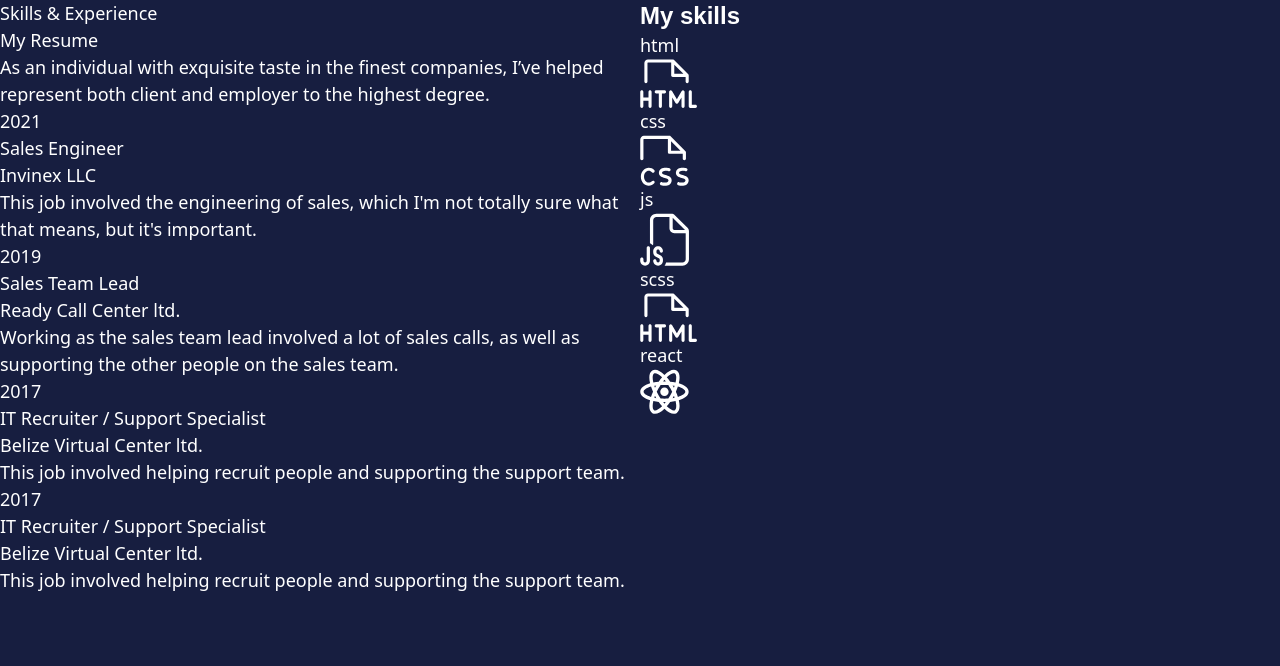
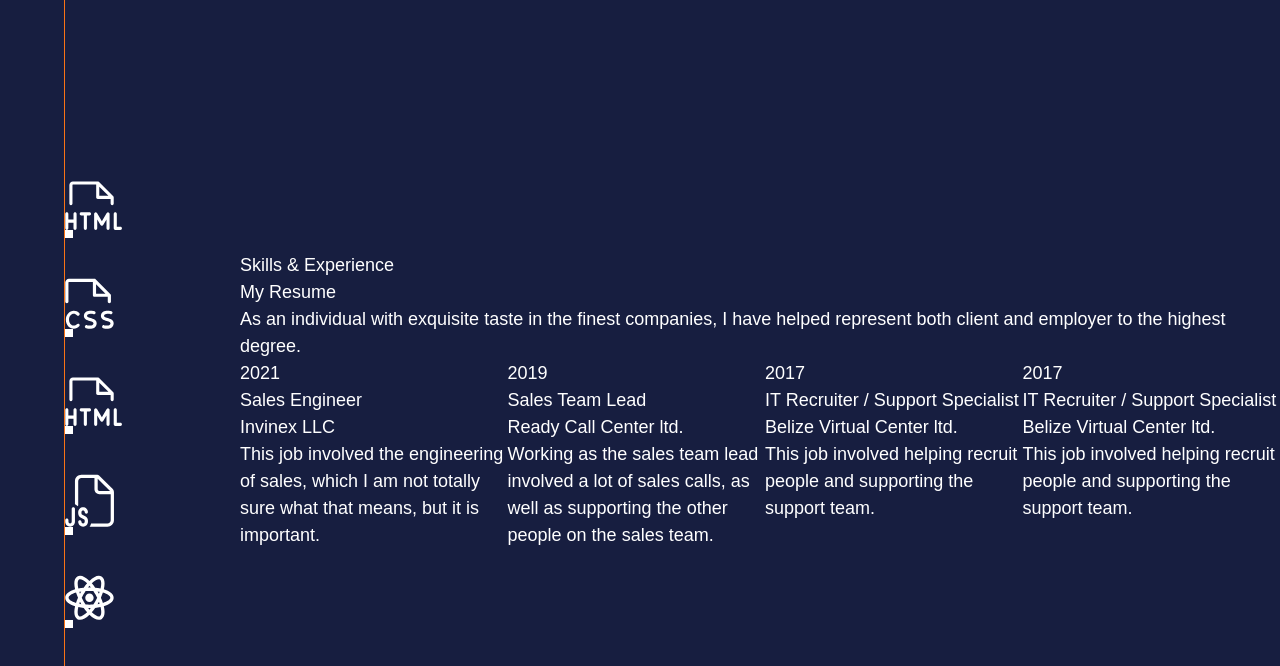
Before and after one commit to itsMohammedNayeem/resume-page, a React (Vite) app: page / in a window 1280 px wide. Shown: the top 666 px of the page. Built offline with nearby package versions, Linux system fonts and the light colour scheme; a small style sheet from the web is missing.

Commit message:
Update App.jsx and index.css

```diff
--- a/src/App.jsx
+++ b/src/App.jsx
@@ -6,15 +6,15 @@
 
 function App() {
   return (
-    <div className="main-grid grid grid-cols-2 min-h-screen w-full bg-primary-800 text-neutral-100">
-      <main className="">
+    <div className="main-grid min-h-dvh grid grid-flow-dense grid-cols-[15rem_auto] items-center w-full bg-primary-800 text-neutral-100 font-outfit">
+      <main className="col-start-2">
         <p className="eyebrow">Skills & Experience</p>
         <h1 className="page-title">My Resume</h1>
         <p className="intro">
-          As an individual with exquisite taste in the finest companies, I’ve
+          As an individual with exquisite taste in the finest companies, I have
           helped represent both client and employer to the highest degree.
         </p>
-        <div className="job-experience">
+        <div className="job-experience grid grid-flow-col">
           <div className="job">
             <p className="year">2021</p>
             <div className="job-info">
@@ -22,8 +22,8 @@
               <span className="company">Invinex LLC</span>
             </div>
             <p>
-              This job involved the engineering of sales, which I'm not totally
-              sure what that means, but it's important.
+              This job involved the engineering of sales, which I am not totally
+              sure what that means, but it is important.
             </p>
           </div>
 
@@ -63,28 +63,30 @@
           </div>
         </div>
       </main>
-      <aside>
-        <h2 className="visually-hidden font-outfit text-2xl font-bold">
-          My skills
-        </h2>
-        <ul className="icon-list">
-          <li>
+
+      <aside className="col-start-1 self-stretch">
+        <h2 className="visually-hidden">My skills</h2>
+        <ul
+          className="icon-list content-center h-full list-none grid gap-[3rem] ml-[4rem] border-l-[1px] border-orange-500"
+          role="list"
+        >
+          <li className="lists-items">
             <p className="visually-hidden">html</p>
             <img src={html} alt="" />
           </li>
-          <li>
+          <li className="lists-items">
             <p className="visually-hidden">css</p>
             <img src={css} alt="" />
           </li>
-          <li>
-            <p className="visually-hidden">js</p>
-            <img src={js} alt="" />
-          </li>
-          <li>
+          <li className="lists-items">
             <p className="visually-hidden">scss</p>
             <img src={scss} alt="" />
           </li>
-          <li>
+          <li className="lists-items">
+            <p className="visually-hidden">scss</p>
+            <img src={js} alt="" />
+          </li>
+          <li className="lists-items">
             <p className="visually-hidden">react</p>
             <img src={react} alt="" />
           </li>
--- a/src/index.css
+++ b/src/index.css
@@ -19,7 +19,7 @@
     box-sizing: border-box;
 }
 
-img,
+/* img,
 svg,
 picture,
 video {
@@ -27,6 +27,7 @@
     display: block;
 }
 
+*/
 html {
     color-scheme: dark;
 }
@@ -206,9 +207,11 @@
     background: var(--clr-neutral-100);
 } */
 
-/* @layer components {
+@layer components {
     .visually-hidden {
         @apply h-[1px] w-[1px] overflow-hidden absolute whitespace-nowrap border-0 [clip-path:_inset(50%)] [clip:_rect(0_0_0_0)];
     }
+.lists-items {
+    @apply relative after:content-['_'] after:w-[0.5rem] after:aspect-square after:bg-neutral-100 after:absolute;
 }
-*/
+}
```
